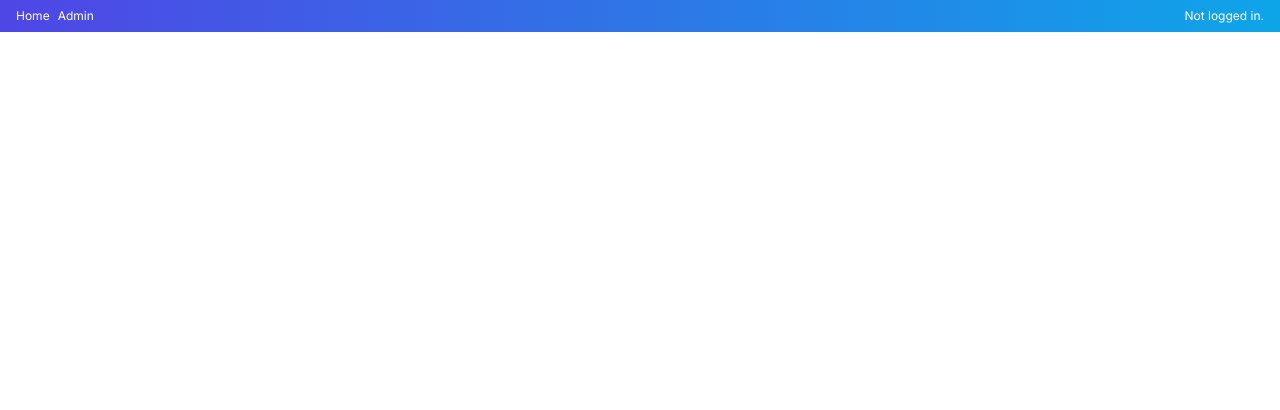
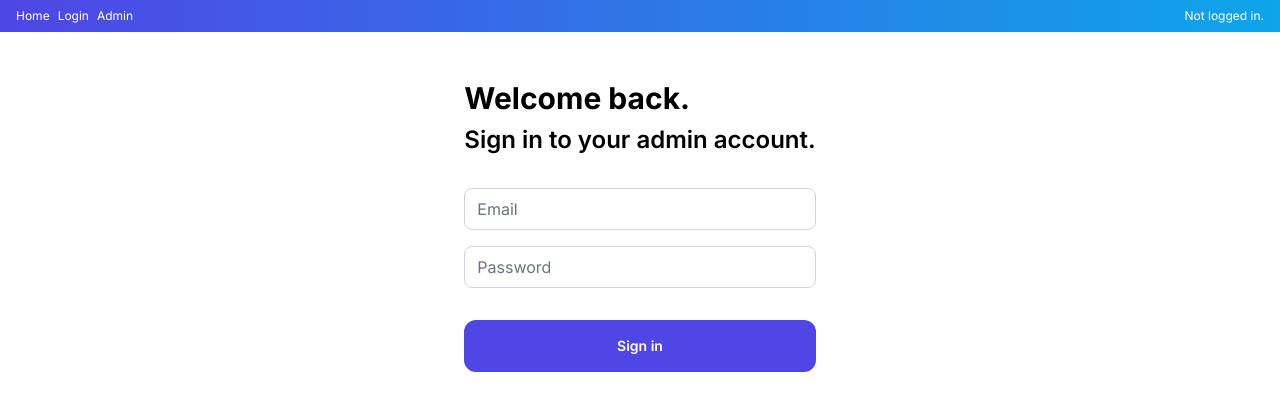
Before and after one commit to krzysztof-musial/react-portfolio-cms, a React (Create React App) app: page /login in a window 1280 px wide. Shown: the top 410 px of the page. Built offline with nearby package versions, Linux system fonts and the light colour scheme; no server answers.

Commit message:
implemented Private and Guest Routes

```diff
--- a/src/App.js
+++ b/src/App.js
@@ -4,9 +4,12 @@ import { BrowserRouter as Router, Switch, Route } from "react-router-dom"
 import { AuthProvider } from "./contexts/AuthContext"
 import { ThemeContext } from "./contexts/ThemeContext"
 // Components
+import GuestRoute from './components/GuestRoute'
+import PrivateRoute from './components/PrivateRoute'
 import Navigation from './components/Navigation'
 import Home from './views/Home'
-import Admin from './views/Admin'
+import Login from "./views/Login"
+import Admin from "./views/Admin"
 
 export default function App() {
   const { darkMode } = useContext(ThemeContext);
@@ -21,7 +24,8 @@ export default function App() {
           {/* Content */}
           <Switch>
             <Route exact path="/" component={Home} />
-            <Route path="/admin" component={Admin} />
+            <GuestRoute path="/login" component={Login} />
+            <PrivateRoute path="/admin" component={Admin} />
           </Switch>
         </main>
       </Router>
--- /dev/null
+++ b/src/components/GuestRoute.js
@@ -0,0 +1,16 @@
+import React, { useContext } from "react"
+import { Route, Redirect } from "react-router-dom"
+import { AuthContext } from "../contexts/AuthContext"
+
+export default function GuestRoute({ component: Component, ...rest }) {
+  const { currentUser } = useContext(AuthContext)
+
+  return (
+    <Route
+      {...rest}
+      render={props => {
+        return !currentUser ? <Component {...props} /> : <Redirect to="/admin" />
+      }}
+    ></Route>
+  )
+}
--- a/src/components/Navigation.js
+++ b/src/components/Navigation.js
@@ -19,6 +19,7 @@ export default function Navigation() {
         >
             <div className="flex space-x-2">
                 <Link to="/" className="hover:underline">Home</Link>
+                <Link to="/login" className="hover:underline">Login</Link>
                 <Link to="/admin" className="hover:underline">Admin</Link>
             </div>
             {currentUser ? (
--- /dev/null
+++ b/src/components/PrivateRoute.js
@@ -0,0 +1,16 @@
+import React, { useContext } from "react"
+import { Route, Redirect } from "react-router-dom"
+import { AuthContext } from "../contexts/AuthContext"
+
+export default function PrivateRoute({ component: Component, ...rest }) {
+  const { currentUser } = useContext(AuthContext)
+
+  return (
+    <Route
+      {...rest}
+      render={props => {
+        return currentUser ? <Component {...props} /> : <Redirect to="/login" />
+      }}
+    ></Route>
+  )
+}
--- a/src/views/Admin.js
+++ b/src/views/Admin.js
@@ -1,55 +1,9 @@
-import React, { useRef, useContext } from 'react'
-import { motion } from "framer-motion"
-import { AuthContext } from "../contexts/AuthContext"
+import React from 'react'
 
 export default function Admin() {
-    // Variables
-    const emailRef = useRef()
-    const passwordRef = useRef()
-
-    const { currentUser, login, logout } = useContext(AuthContext)
-    // Methods
-    function handleLogin(e) {
-        e.preventDefault()
-        login(emailRef.current.value, passwordRef.current.value)
-    }
-    function handleLogout() {
-        logout()
-    }
-    // HTML
     return (
-        <div className="max-w-md m-auto mt-8 flex flex-col space-y-4 p-4">
-            {currentUser ? (
-            <motion.div
-                className="flex flex-col space-y-8"
-                initial={{ y: 100 }}
-                animate={{ y: 0 }}
-            >
-                <div className="flex flex-col space-y-2">
-                    <p className="text-3xl font-bold">{currentUser.email}</p>
-                    <p className="text-2xl font-semibold">You are already logged in.</p>
-                </div>
-                <button onClick={handleLogout} className="text-sm font-semibold rounded-xl py-4 bg-indigo-600 dark:bg-emerald-500 text-white cursor-pointer hover:bg-indigo-500 dark:hover:bg-emerald-400 transition">Logout</button>
-            </motion.div>
-            ) : (
-            <motion.div
-                className="flex flex-col space-y-8"
-                initial={{ y: 100 }}
-                animate={{ y: 0 }}
-            >
-                <div className="flex flex-col space-y-2">
-                    <p className="text-3xl font-bold">Welcome back.</p>
-                    <p className="text-2xl font-semibold">Sign in to your admin account.</p>
-                </div>
-                <form className="flex flex-col space-y-8" onSubmit={handleLogin}>
-                    <div className="flex flex-col space-y-4">
-                        <input type="email" ref={emailRef} placeholder="Email" required />
-                        <input type="password" ref={passwordRef} placeholder="Password" required />
-                    </div>
-                    <input type="submit" value="Sign in" />
-                </form>
-            </motion.div>
-            )}
+        <div>
+            Admin
         </div>
     )
 }
--- /dev/null
+++ b/src/views/Login.js
@@ -0,0 +1,55 @@
+import React, { useRef, useContext } from 'react'
+import { motion } from "framer-motion"
+import { AuthContext } from "../contexts/AuthContext"
+
+export default function Login() {
+    // Variables
+    const emailRef = useRef()
+    const passwordRef = useRef()
+
+    const { currentUser, login, logout } = useContext(AuthContext)
+    // Methods
+    function handleLogin(e) {
+        e.preventDefault()
+        login(emailRef.current.value, passwordRef.current.value)
+    }
+    function handleLogout() {
+        logout()
+    }
+    // HTML
+    return (
+        <div className="max-w-md m-auto mt-8 flex flex-col space-y-4 p-4">
+            {currentUser ? (
+            <motion.div
+                className="flex flex-col space-y-8"
+                initial={{ y: 100 }}
+                animate={{ y: 0 }}
+            >
+                <div className="flex flex-col space-y-2">
+                    <p className="text-3xl font-bold">{currentUser.email}</p>
+                    <p className="text-2xl font-semibold">You are already logged in.</p>
+                </div>
+                <button onClick={handleLogout} className="text-sm font-semibold rounded-xl py-4 bg-indigo-600 dark:bg-emerald-500 text-white cursor-pointer hover:bg-indigo-500 dark:hover:bg-emerald-400 transition">Logout</button>
+            </motion.div>
+            ) : (
+            <motion.div
+                className="flex flex-col space-y-8"
+                initial={{ y: 100 }}
+                animate={{ y: 0 }}
+            >
+                <div className="flex flex-col space-y-2">
+                    <p className="text-3xl font-bold">Welcome back.</p>
+                    <p className="text-2xl font-semibold">Sign in to your admin account.</p>
+                </div>
+                <form className="flex flex-col space-y-8" onSubmit={handleLogin}>
+                    <div className="flex flex-col space-y-4">
+                        <input type="email" ref={emailRef} placeholder="Email" required />
+                        <input type="password" ref={passwordRef} placeholder="Password" required />
+                    </div>
+                    <input type="submit" value="Sign in" />
+                </form>
+            </motion.div>
+            )}
+        </div>
+    )
+}
```
